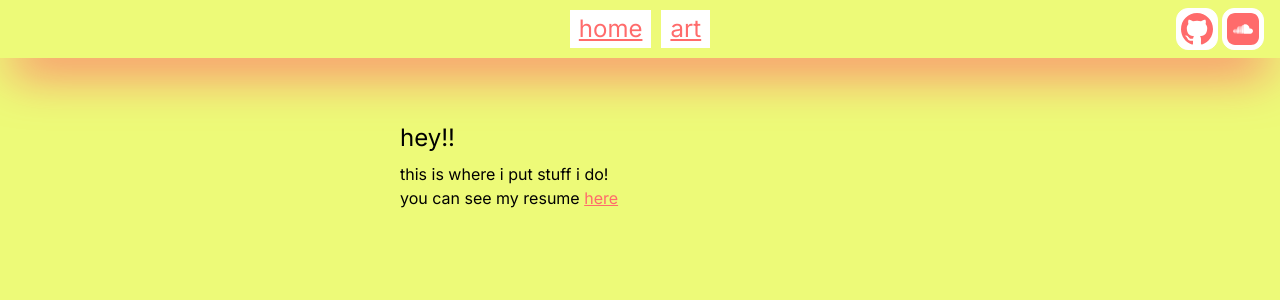
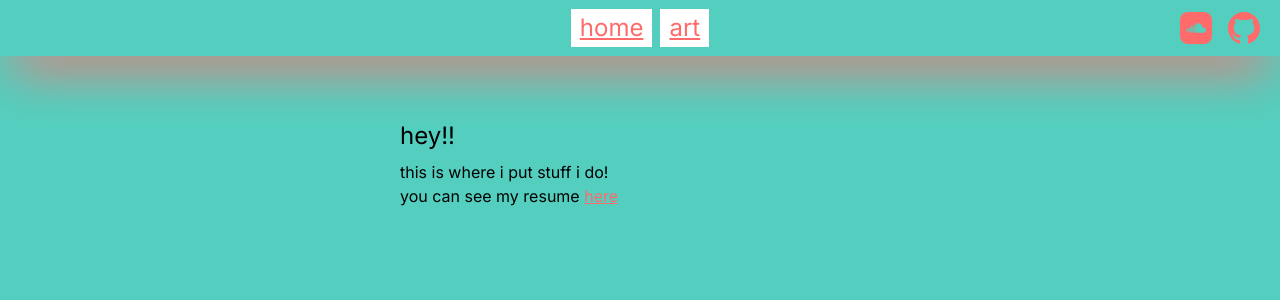
Before and after one commit to veryeasily/veryeasily.github.io, a Next.js app: page / in a window 1280 px wide. Shown: the top 300 px of the page. Built offline with nearby package versions, Linux system fonts and the light colour scheme; a web font is replaced by a local one.

Commit message:
style(header): more tweaks

```diff
--- a/src/app/base.css
+++ b/src/app/base.css
@@ -35,6 +35,6 @@
 
     body {
         color: rgb(var(--foreground-rgb));
-        animation: 8s infinite color-cycle ease-out;
+        animation: 12s infinite color-cycle ease-out;
     }
 }
--- a/src/app/header.tsx
+++ b/src/app/header.tsx
@@ -20,18 +20,6 @@ const LINKS: React.HTMLProps<HTMLAnchorElement>[] = [
     href: "/art",
     children: "art",
   },
-  // {
-  //   href: "https://github.com/veryeasily",
-  //   target: "_blank",
-  //   icon: <GithubIcon className="w-4 h-4" />,
-  //   children: "code",
-  // },
-  // {
-  //   href: "https://soundcloud.com/siiiiinging",
-  //   target: "_blank",
-  //   icon: <SoundcloudIcon className="w-4 h-4" />,
-  //   children: "music",
-  // },
 ]
 
 interface SideLink {
@@ -41,12 +29,12 @@ interface SideLink {
 
 const sideLinks: SideLink[] = [
   {
+    Icon: SoundcloudIcon,
+    href: "https://soundcloud.com/siiiiinging",
+  },
+  {
     Icon: GithubIcon,
     href: "https://github.com/veryeasily",
-  },
-  {
-    Icon: SoundcloudIcon,
-    href: "https://soundcloud.com/siiiiinging",
   },
 ]
 
@@ -94,7 +82,7 @@ const Header = ({ className, ...rest }: React.HTMLProps<HTMLElement>) => {
   return (
     <header
       className={classes(
-        "header shadow-2xl shadow-primary z-10 flex items-center justify-between leading-none px-2 md:px-4 py-2",
+        "header shadow-2xl shadow-primary z-10 flex items-center justify-between leading-none px-1 md:px-4 py-1 md:py-2",
         className,
       )}
       ref={headerRef}
@@ -106,21 +94,21 @@ const Header = ({ className, ...rest }: React.HTMLProps<HTMLElement>) => {
         </a> */}
       </div>
 
-      <div className="header_inner mx-auto flex max-w-screen-sm justify-center gap-2 md:gap-2.5">
+      <div className="header_inner mx-auto flex max-w-screen-sm justify-center gap-1 md:gap-2">
         {LINKS.map((props) => (
           <HeaderLink key={props.href} {...props} />
         ))}
       </div>
 
-      <div className="header_side-links flex gap-1 flex-1 justify-end">
+      <div className="header_side-links flex gap-1 md:gap-2 flex-1 justify-end">
         {sideLinks.map(({ Icon, href }) => (
           <a
             href={href}
             target="_blank"
             key={href}
-            className="header_side-link block bg-white rounded-xl p-1  hover:border-teal-500 hover:text-teal-500 text-primary border border-white"
+            className="header_side-link block p-0.5 md:p-1 hover:text-teal-500 text-primary"
           >
-            <Icon className="w-8 h-8" />
+            <Icon className="w-5 h-5 md:w-8 md:h-8" />
           </a>
         ))}
       </div>
--- a/src/app/utilities.css
+++ b/src/app/utilities.css
@@ -24,7 +24,7 @@
     }
 
     .text-cycle {
-        animation: 8s infinite text-color-cycle ease-out;
+        animation: 12s infinite text-color-cycle ease-out;
     }
 
     .roboto {
```
